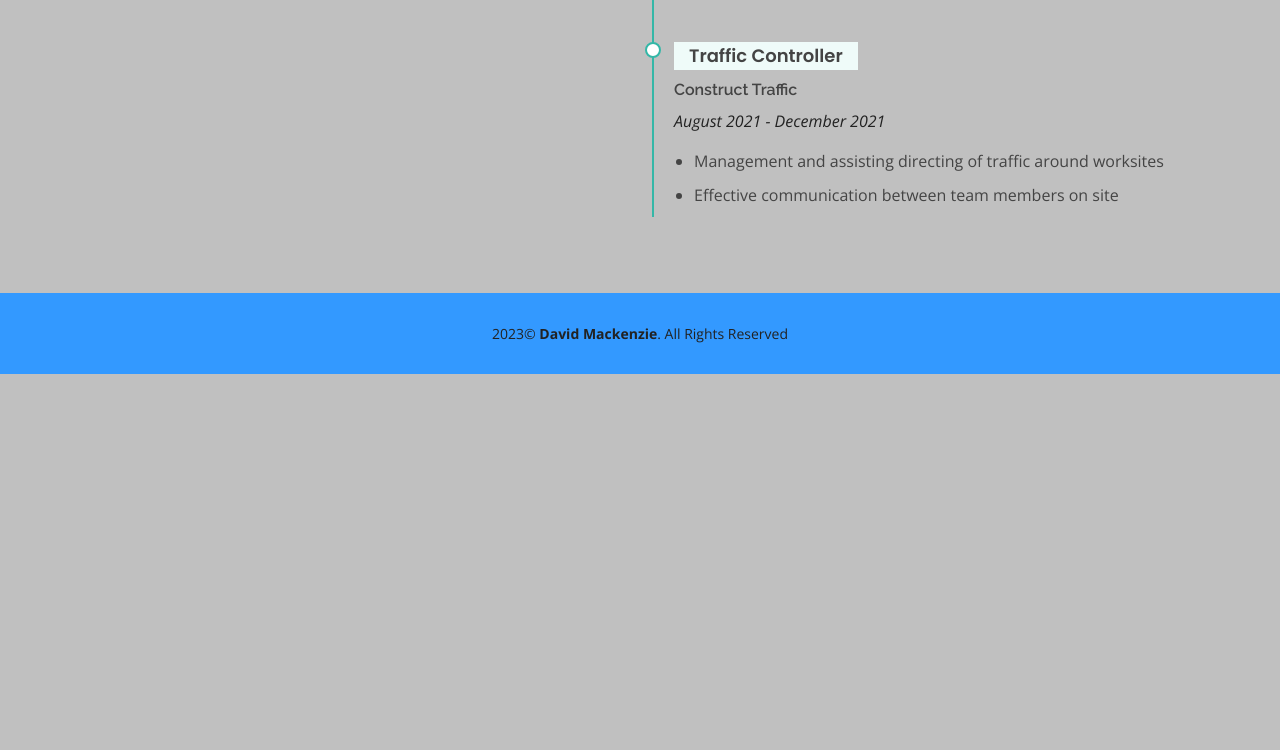
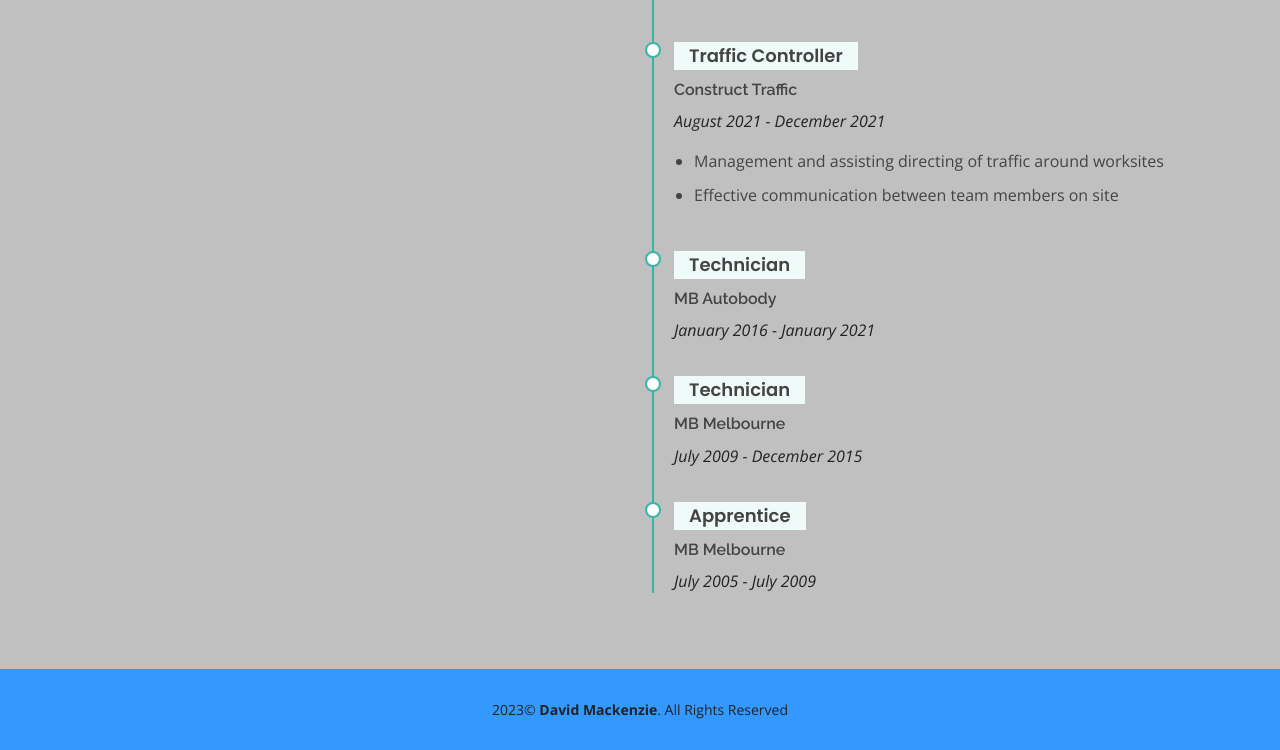
Before and after one commit to DavidAustinMackenzie/davidaustinmackenzie.com.au, a Flask app: page /resume in a window 1280 px wide. Shown: the part 934-1684 px from the top of the page. Before the commit the page ends 1308 px from the top, so only its background shows below. Run offline with Flask 3, Linux system fonts and the light colour scheme; some libraries are stand-ins or nearby versions.

Commit message:
updated jobs on resume page

```diff
--- a/templates/resume.html
+++ b/templates/resume.html
@@ -97,6 +97,21 @@
               </ul>
               </p>
             </div>
+            <div class="resume-item">
+              <h4>Technician</h4>
+              <h5>MB Autobody</h5>
+              <p><em>January 2016 - January 2021</em></p>
+            </div>
+            <div class="resume-item">
+              <h4>Technician</h4>
+              <h5>MB Melbourne</h5>
+              <p><em>July 2009 - December 2015</em></p>
+            </div>
+            <div class="resume-item">
+              <h4>Apprentice</h4>
+              <h5>MB Melbourne</h5>
+              <p><em>July 2005 - July 2009</em></p>
+            </div>
           </div>
         </div>
 
```
